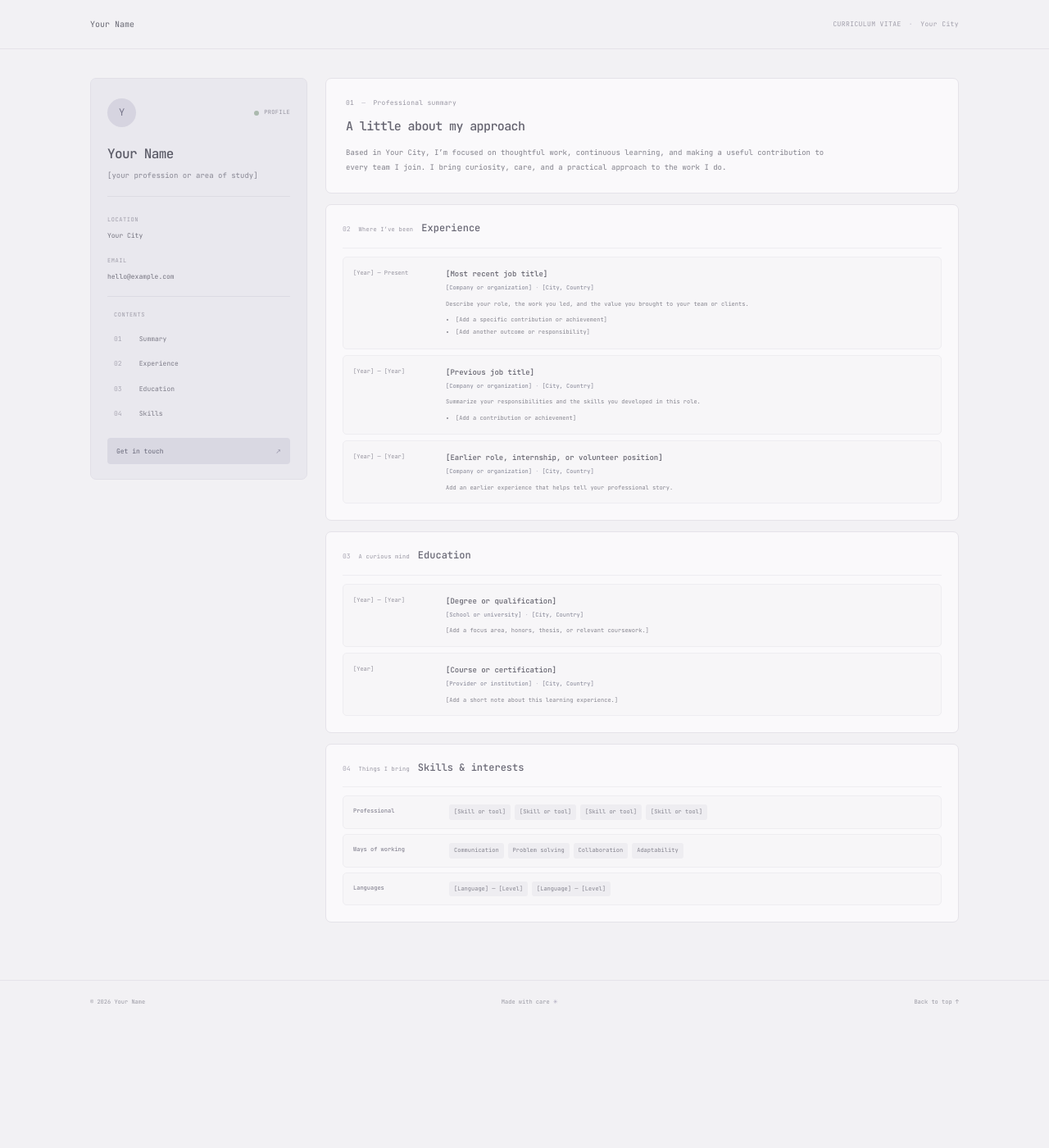
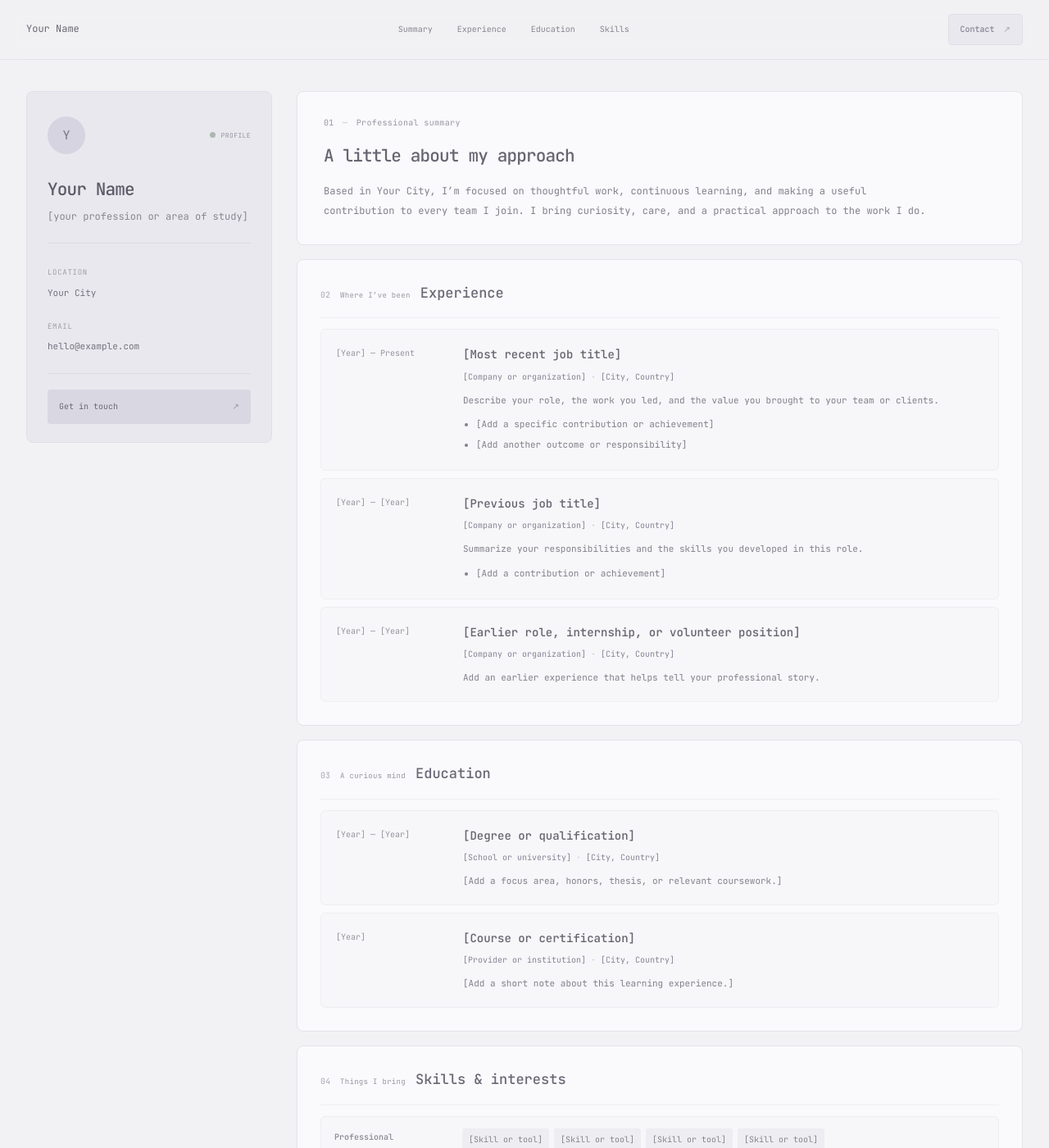
Before and after one commit to sykj92/sykj92.github.io, a Jekyll site: the page built from index.html, in a window 1280 px wide and 1400 px high. Shown: the whole window at 82% size. Built offline with Jekyll 4.4.1, drawn with Linux system fonts in a browser that asks for light colours.

Commit message:
update layout

```diff
--- a/_includes/header.html
+++ b/_includes/header.html
@@ -1,3 +1,3 @@
 <header class="site-header">
-  <div class="nav wrap"><a class="brand" href="{{ '/' | relative_url }}">{{ site.author.name }}</a><span class="header-label">CURRICULUM VITAE <i>·</i> {{ site.author.location }}</span></div>
+  <nav class="nav wrap" aria-label="CV sections"><a class="brand" href="{{ '/' | relative_url }}">{{ site.author.name }}</a><div class="top-nav"><a href="#profile">Summary</a><a href="#experience">Experience</a><a href="#education">Education</a><a href="#skills">Skills</a></div><a class="header-contact" href="mailto:{{ site.author.email }}">Contact <span>↗</span></a></nav>
 </header>
--- a/_includes/profile.html
+++ b/_includes/profile.html
@@ -3,6 +3,5 @@
   <h1>{{ site.author.name }}</h1>
   <p class="profile-role">{{ site.author.role }}</p>
   <div class="profile-meta"><div><span>LOCATION</span><p>{{ site.author.location }}</p></div><div><span>EMAIL</span><a href="mailto:{{ site.author.email }}">{{ site.author.email }}</a></div></div>
-  <nav class="section-nav" aria-label="CV sections"><span class="nav-caption">CONTENTS</span><a href="#profile"><i>01</i> Summary</a><a href="#experience"><i>02</i> Experience</a><a href="#education"><i>03</i> Education</a><a href="#skills"><i>04</i> Skills</a></nav>
   <a class="sidebar-contact" href="mailto:{{ site.author.email }}">Get in touch <span>↗</span></a>
 </div>
--- a/style.css
+++ b/style.css
@@ -1,97 +1,103 @@
 :root {
   color-scheme: light;
-  --canvas: #f2f1f4;
-  --paper: #faf9fb;
-  --ink: #575762;
-  --soft-ink: #73737e;
-  --muted: #92919c;
-  --line: #e5e3e9;
-  --lavender: #c9c4d7;
-  --blue: #b9cbd2;
-  --mono: 'JetBrains Mono', monospace;
+  --canvas:#f2f1f4; --paper:#faf9fb; --ink:#575762; --soft-ink:#73737e;
+  --muted:#92919c; --line:#e5e3e9; --lavender:#c9c4d7; --blue:#b9cbd2;
+  --mono:'JetBrains Mono',monospace;
 }
-* { box-sizing: border-box; }
-html { scroll-behavior: smooth; scroll-padding-top: 80px; }
-body { margin:0; background:var(--canvas); color:var(--ink); font:11px/1.8 var(--mono); }
+* { box-sizing:border-box; }
+html { scroll-behavior:smooth; scroll-padding-top:86px; }
+body { margin:0; background:var(--canvas); color:var(--ink); font:13px/1.8 var(--mono); }
 a { color:inherit; text-decoration:none; }
-.wrap { width:min(1060px,calc(100% - 48px)); margin-inline:auto; }
-.site-header { border-bottom:1px solid var(--line); background:#f2f1f4; }
-.nav { min-height:59px; display:flex; justify-content:space-between; align-items:center; }
-.brand { color:#686873; font-size:10px; }
-.header-label { color:#a09eaa; font-size:8px; letter-spacing:.05em; }
-.header-label i { color:#bebac8; font-style:normal; padding:0 4px; }
-.page { padding-top:35px; padding-bottom:70px; }
-.resume-layout { display:grid; grid-template-columns:265px minmax(0,1fr); align-items:start; gap:22px; }
-.resume-sidebar { position:sticky; top:24px; }
-.profile-card { padding:24px 20px 18px; background:#e9e8ee; border:1px solid #e1dfe7; border-radius:7px; }
-.profile-top { display:flex; justify-content:space-between; align-items:center; }
-.profile-mark { display:grid; place-items:center; width:35px; height:35px; border-radius:50%; background:#d6d4e0; color:#757388; font-size:12px; }
-.profile-status { display:flex; align-items:center; gap:6px; color:#9694a0; font-size:7px; letter-spacing:.05em; }
-.profile-status i { width:6px; height:6px; border-radius:50%; background:#abb9ae; }
-.profile-card h1 { margin:19px 0 3px; color:#5b5b67; font-size:16px; font-weight:500; letter-spacing:-.04em; }
-.profile-role { margin:0; color:#888793; font-size:9px; }
-.profile-meta { display:grid; gap:13px; padding:17px 0; margin-top:17px; border-top:1px solid #dcdbe3; border-bottom:1px solid #dcdbe3; }
+.wrap { width:min(1240px,calc(100% - 64px)); margin-inline:auto; }
+.site-header { position:sticky; top:0; z-index:10; background:#f2f1f4ed; border-bottom:1px solid var(--line); backdrop-filter:blur(12px); }
+.nav { min-height:72px; display:flex; align-items:center; justify-content:space-between; gap:28px; }
+.brand { color:#686873; font-size:12px; white-space:nowrap; }
+.top-nav { display:flex; justify-content:center; align-items:center; gap:30px; color:#85848f; font-size:10px; }
+.top-nav a:hover { color:#65687c; }
+.header-contact { padding:9px 14px; background:#e9e8ee; border:1px solid #e1dfe7; border-radius:4px; color:#747382; font-size:10px; white-space:nowrap; }
+.header-contact span { margin-left:5px; color:#a69fb8; }
+.page { padding-top:38px; padding-bottom:72px; }
+.resume-layout { display:grid; grid-template-columns:300px minmax(0,1fr); align-items:start; gap:30px; }
+.resume-sidebar { position:sticky; top:96px; }
+.profile-card { padding:30px 25px 22px; background:#e9e8ee; border:1px solid #e1dfe7; border-radius:8px; }
+.profile-top { display:flex; align-items:center; justify-content:space-between; }
+.profile-mark { display:grid; place-items:center; width:46px; height:46px; border-radius:50%; background:#d6d4e0; color:#757388; font-size:15px; }
+.profile-status { display:flex; align-items:center; gap:7px; color:#9694a0; font-size:8px; letter-spacing:.05em; }
+.profile-status i { width:7px; height:7px; border-radius:50%; background:#abb9ae; }
+.profile-card h1 { margin:24px 0 4px; color:#5b5b67; font-size:21px; font-weight:500; letter-spacing:-.04em; }
+.profile-role { margin:0; color:#888793; font-size:12px; }
+.profile-meta { display:grid; gap:17px; padding:22px 0; margin-top:21px; border-top:1px solid #dcdbe3; border-bottom:1px solid #dcdbe3; }
 .profile-meta div { min-width:0; }
-.profile-meta span,.nav-caption { color:#a09eaa; font-size:7px; letter-spacing:.08em; }
-.profile-meta p,.profile-meta a { display:block; overflow-wrap:anywhere; margin:3px 0 0; color:#74737f; font-size:8px; }
-.section-nav { display:grid; gap:2px; padding-top:16px; }
-.nav-caption { padding:0 8px 6px; }
-.section-nav a { padding:7px 8px; border-radius:3px; color:#7d7c88; font-size:8px; }
-.section-nav a:hover { background:#dedde6; color:#5b5b67; }
-.section-nav i { display:inline-block; width:26px; color:#aaa8b4; font-style:normal; }
-.sidebar-contact { display:flex; justify-content:space-between; align-items:center; margin-top:15px; padding:9px 11px; background:#d9d8e2; border-radius:4px; color:#686879; font-size:8px; }
+.profile-meta span { color:#a09eaa; font-size:9px; letter-spacing:.08em; }
+.profile-meta p,.profile-meta a { display:block; overflow-wrap:anywhere; margin:5px 0 0; color:#74737f; font-size:11px; }
+.sidebar-contact { display:flex; align-items:center; justify-content:space-between; margin-top:19px; padding:12px 14px; background:#d9d8e2; border-radius:4px; color:#686879; font-size:10px; }
 .sidebar-contact span { color:#9895a8; }
 .resume-content { min-width:0; }
-.intro,.content-section { margin-bottom:13px; padding:22px 24px; background:var(--paper); border:1px solid var(--line); border-radius:7px; }
-.overline { margin:0; color:#9997a3; font-size:8px; letter-spacing:.035em; }
-.overline span { color:#c2bfca; padding:0 4px; }
-.intro h2 { margin:9px 0 9px; color:#666571; font-size:15px; font-weight:500; letter-spacing:-.04em; }
-.intro-copy { max-width:610px; margin:0; color:#82818b; font-size:9px; line-height:2; }
-.content-section { padding:18px 20px 20px; }
-.section-heading { display:flex; align-items:baseline; gap:10px; padding-bottom:12px; margin-bottom:10px; border-bottom:1px solid #eeedf1; }
-.section-number { color:#aaa7b4; font-size:8px; }
-.section-heading > div { display:flex; align-items:baseline; gap:10px; }
-.section-heading .overline { font-size:7px; }
-.section-heading h2 { margin:0; color:#696875; font-size:12px; font-weight:500; }
-.entries { display:grid; gap:7px; }
-.entry { display:grid; grid-template-columns:100px 1fr; gap:13px; padding:12px; background:#f7f6f8; border:1px solid #eeedf1; border-radius:5px; }
-.entry-date { margin:1px 0 0; color:#96949f; font-size:7px; line-height:1.8; }
-.entry-content h3 { margin:0; color:#65646f; font-size:9px; font-weight:500; line-height:1.8; }
-.entry-org { margin:3px 0 6px; color:#858696; font-size:7px; }
+.intro,.content-section { margin:0 0 17px; padding:29px 32px; background:var(--paper); border:1px solid var(--line); border-radius:8px; }
+.overline { margin:0; color:#9997a3; font-size:10px; letter-spacing:.035em; }
+.overline span { padding:0 4px; color:#c2bfca; }
+.intro h2 { margin:12px 0; color:#666571; font-size:21px; font-weight:500; letter-spacing:-.04em; }
+.intro-copy { max-width:740px; margin:0; color:#82818b; font-size:12px; line-height:2; }
+.content-section { padding:25px 28px 28px; }
+.section-heading { display:flex; align-items:baseline; gap:12px; padding-bottom:15px; margin-bottom:13px; border-bottom:1px solid #eeedf1; }
+.section-number { color:#aaa7b4; font-size:10px; }
+.section-heading > div { display:flex; align-items:baseline; gap:12px; }
+.section-heading .overline { font-size:9px; }
+.section-heading h2 { margin:0; color:#696875; font-size:17px; font-weight:500; }
+.entries { display:grid; gap:9px; }
+.entry { display:grid; grid-template-columns:135px 1fr; gap:20px; padding:18px; background:#f7f6f8; border:1px solid #eeedf1; border-radius:6px; }
+.entry-date { margin:2px 0 0; color:#96949f; font-size:10px; line-height:1.8; }
+.entry-content h3 { margin:0; color:#65646f; font-size:14px; font-weight:500; line-height:1.8; }
+.entry-org { margin:5px 0 9px; color:#858696; font-size:10px; }
 .entry-org span { color:#c1bfca; }
-.entry-description,.entry-content li { margin:0; color:#888791; font-size:7px; line-height:1.9; }
-.entry-content ul { margin:5px 0 0; padding-left:12px; }
-.entry-content li { padding:1px 0; }
+.entry-description,.entry-content li { margin:0; color:#82818b; font-size:11px; line-height:1.9; }
+.entry-content ul { margin:7px 0 0; padding-left:16px; }
+.entry-content li { padding:2px 0; }
 .skills-section { margin-bottom:0; }
-.skills-layout { display:grid; gap:6px; }
-.skill-group { display:grid; grid-template-columns:105px 1fr; align-items:start; gap:12px; padding:10px 12px; background:#f7f6f8; border:1px solid #eeedf1; border-radius:5px; }
-.skill-group h3 { margin:2px 0; color:#888694; font-size:7px; font-weight:500; }
-.skill-group ul { display:flex; flex-wrap:wrap; gap:5px; margin:0; padding:0; list-style:none; }
-.skill-group li { padding:3px 6px; background:#eeedf1; border-radius:3px; color:#85848f; font-size:7px; }
+.skills-layout { display:grid; gap:8px; }
+.skill-group { display:grid; grid-template-columns:140px 1fr; align-items:start; gap:16px; padding:14px 16px; background:#f7f6f8; border:1px solid #eeedf1; border-radius:6px; }
+.skill-group h3 { margin:2px 0; color:#888694; font-size:10px; font-weight:500; }
+.skill-group ul { display:flex; flex-wrap:wrap; gap:6px; margin:0; padding:0; list-style:none; }
+.skill-group li { padding:5px 8px; background:#eeedf1; border-radius:3px; color:#85848f; font-size:10px; }
 .site-footer { border-top:1px solid var(--line); color:#9b9aa4; }
-.footer-inner { min-height:52px; display:flex; align-items:center; justify-content:space-between; gap:16px; font-size:7px; }
+.footer-inner { min-height:58px; display:flex; justify-content:space-between; align-items:center; gap:16px; font-size:9px; }
 .footer-inner i { color:#aaa4ba; font-style:normal; }
 .site-footer a:hover { color:#706e7d; }
-@media(max-width:720px) {
-  .wrap { width:min(calc(100% - 28px),560px); }
-  .header-label { font-size:7px; }
-  .page { padding-top:18px; padding-bottom:38px; }
+@media(max-width:760px) {
+  .wrap { width:min(calc(100% - 30px),580px); }
+  .nav { min-height:64px; gap:10px; }
+  .brand { font-size:10px; }
+  .top-nav { gap:12px; font-size:8px; }
+  .header-contact { padding:7px 9px; font-size:8px; }
+  .page { padding-top:20px; padding-bottom:40px; }
   .resume-layout { grid-template-columns:1fr; gap:13px; }
   .resume-sidebar { position:static; }
-  .profile-card { display:grid; grid-template-columns:1fr auto; column-gap:14px; padding:15px; }
-  .profile-top { grid-column:1 / -1; }
-  .profile-card h1 { grid-column:1; margin:12px 0 0; }
-  .profile-role { grid-column:1; }
-  .profile-meta { grid-column:2; grid-row:2 / span 2; align-content:center; padding:0 0 0 12px; margin:12px 0 0; border:0; border-left:1px solid #dcdbe3; }
-  .section-nav { grid-column:1 / -1; grid-template-columns:repeat(4,1fr); gap:3px; padding-top:14px; }
-  .nav-caption { grid-column:1 / -1; padding:0 3px 4px; }
-  .section-nav a { padding:7px 4px; text-align:center; background:#e2e1e8; font-size:7px; }
-  .section-nav i { display:block; width:auto; }
-  .sidebar-contact { grid-column:1 / -1; margin-top:9px; }
-  .intro,.content-section { padding:16px; margin-bottom:10px; }
-  .content-section { padding:14px; }
-  .entry { grid-template-columns:1fr; gap:4px; padding:10px; }
-  .skill-group { grid-template-columns:1fr; gap:5px; }
-  .footer-inner { flex-wrap:wrap; padding:12px 0; }
+  .profile-card { display:grid; grid-template-columns:1fr auto; column-gap:16px; padding:17px; }
+  .profile-top { grid-column:1/-1; }
+  .profile-card h1 { grid-column:1; margin:13px 0 0; font-size:17px; }
+  .profile-role { grid-column:1; font-size:10px; }
+  .profile-meta { grid-column:2; grid-row:2/span 2; align-content:center; padding:0 0 0 13px; margin:13px 0 0; border:0; border-left:1px solid #dcdbe3; }
+  .profile-meta span { font-size:7px; }
+  .profile-meta p,.profile-meta a { font-size:9px; }
+  .sidebar-contact { grid-column:1/-1; margin-top:13px; }
+  .intro,.content-section { margin-bottom:11px; padding:18px; }
+  .intro h2 { font-size:18px; }
+  .intro-copy { font-size:10px; }
+  .content-section { padding:16px 14px; }
+  .section-heading { gap:8px; padding-bottom:11px; margin-bottom:10px; }
+  .section-heading > div { gap:8px; }
+  .section-heading h2 { font-size:14px; }
+  .section-heading .overline { font-size:7px; }
+  .entry { grid-template-columns:1fr; gap:5px; padding:13px; }
+  .entry-content h3 { font-size:12px; }
+  .entry-description,.entry-content li { font-size:9px; }
+  .skill-group { grid-template-columns:1fr; gap:7px; }
+  .top-nav { gap:8px; font-size:7px; }
+  .header-contact { font-size:7px; padding:6px; }
+  .footer-inner { flex-wrap:wrap; padding:13px 0; font-size:8px; }
+}
+@media(max-width:430px) {
+  .nav { flex-wrap:wrap; padding:9px 0; }
+  .top-nav { order:3; flex:1 0 100%; justify-content:space-between; padding-top:5px; }
 }
 @media(prefers-reduced-motion:reduce) { html { scroll-behavior:auto; } }
```
